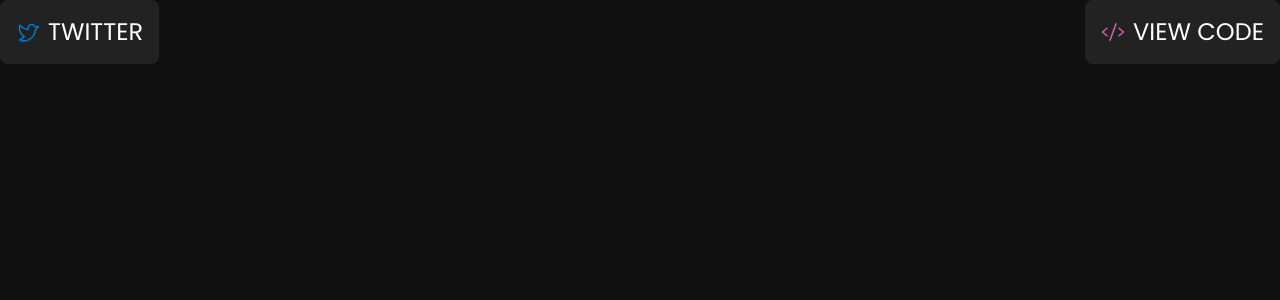
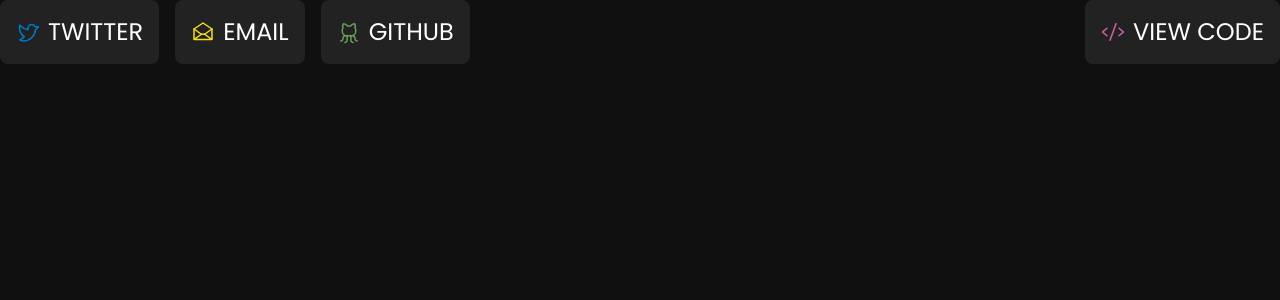
Before and after one commit to jeremieemk/portfolio-2022, a Next.js app: page /components/Footer in a window 1280 px wide. Shown: the top 300 px of the page. Built offline with nearby package versions, Linux system fonts and the light colour scheme.

Commit message:
deploy bug fix

```diff
--- a/pages/components/Footer.tsx
+++ b/pages/components/Footer.tsx
@@ -1,13 +1,30 @@
-import { TwitterLogo, Code } from "phosphor-react";
+import { TwitterLogo, Code, EnvelopeOpen, GithubLogo } from "phosphor-react";
 import FooterLink from "./FooterLink";
 
 const Footer = () => {
 	return (
 		<section className="flex justify-between">
 			<div className=" flex w-full gap-4 ">
-				<FooterLink label="TWITTER" color="#007ACC" Icon={TwitterLogo} link="https://twitter.com/iZem" />
+				<FooterLink
+					label="TWITTER"
+					color="#007ACC"
+					Icon={TwitterLogo}
+					link="https://twitter.com/iZem"
+				/>
+				<FooterLink label="EMAIL" color="#f7df1e" Icon={EnvelopeOpen} />
+				<FooterLink
+					label="GITHUB"
+					color="#699E5B"
+					Icon={GithubLogo}
+					link="https://github.com/jeremieemk"
+				/>
 			</div>
-            <FooterLink label="VIEW CODE" color="#DC5EB7" Icon={Code} link="https://github.com/jeremieemk/portfolio-2022" />
+			<FooterLink
+				label="VIEW CODE"
+				color="#DC5EB7"
+				Icon={Code}
+				link="https://github.com/jeremieemk/portfolio-2022"
+			/>
 		</section>
 	);
 };
--- a/pages/components/FooterLink.tsx
+++ b/pages/components/FooterLink.tsx
@@ -1,21 +1,27 @@
-import { TwitterLogo } from "phosphor-react";
-
 type FooterLinkProps = {
-    label: string,
-    color: string,
-    Icon : any,
-    link: string
+	label: string;
+	color: string;
+	Icon: any;
+	link?: string;
 };
 
-
 const FooterLink = ({ label, Icon, color, link }: FooterLinkProps) => {
-	return (
-		<a href={link} target="_blank" rel="noreferrer" className=" text-2xl md:text-5xls text-white p-4 rounded-lg bg-darkGrey2 w-fit">
-			<div className="flex gap-2 whitespace-nowrap items-center">
-				<Icon color={color} /> {label}
-			</div>
-		</a>
-	);
+	if (label && Icon && color) {
+		return (
+			<a
+				href={link && link}
+				target="_blank"
+				rel="noreferrer"
+				className=" text-2xl md:text-5xls text-white p-4 rounded-lg bg-darkGrey2 w-fit"
+			>
+				<div className="flex gap-2 whitespace-nowrap items-center">
+					<Icon color={color && color} /> {label && label}
+				</div>
+			</a>
+		);
+	} else {
+		return null
+	}
 };
 
 export default FooterLink;
```
